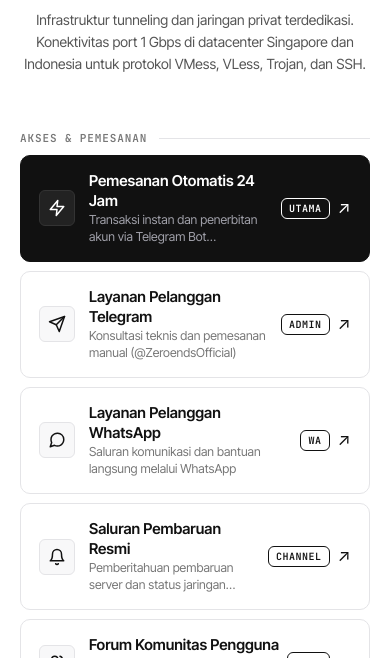
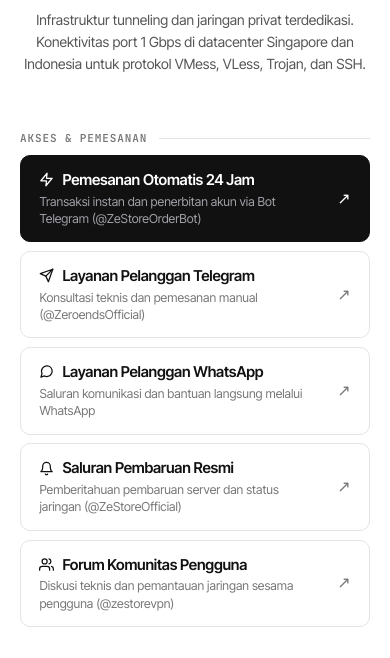
Before and after one commit to Ajizzz13/ze-store, a website: page index.html in a window 390 px wide. Shown: the part 186-844 px from the top of the page. Drawn offline with Linux system fonts and the light colour scheme.

Commit message:
Refine icon layout and mobile breathing room
Streamline link cards by embedding subtle inline 15px vector icons directly in the title row and removing bulky container boxes. Restore text-only spec sheet labels for uniform grid heights and prevent header collision on mobile.

```diff
--- a/index.html
+++ b/index.html
@@ -51,83 +51,58 @@
   <div class="section-label">Akses &amp; Pemesanan</div>
   <div class="links-stack">
     <a class="link-card link-card--primary" href="https://t.me/ZeStoreOrderBot" target="_blank" rel="noopener noreferrer">
-      <div class="link-card__lead">
-        <div class="link-card__icon-box" aria-hidden="true">
-          <svg class="link-card__icon" viewBox="0 0 24 24"><polygon points="13 2 3 14 12 14 11 22 21 10 12 10 13 2"/></svg>
+      <div class="link-card__body">
+        <div class="link-card__title-row">
+          <svg class="link-card__icon" viewBox="0 0 24 24" aria-hidden="true"><polygon points="13 2 3 14 12 14 11 22 21 10 12 10 13 2"/></svg>
+          <span class="link-card__title">Pemesanan Otomatis 24 Jam</span>
         </div>
-        <div class="link-card__main">
-          <span class="link-card__title">Pemesanan Otomatis 24 Jam</span>
-          <span class="link-card__desc">Transaksi instan dan penerbitan akun via Telegram Bot (@ZeStoreOrderBot)</span>
-        </div>
+        <p class="link-card__desc">Transaksi instan dan penerbitan akun via Bot Telegram (@ZeStoreOrderBot)</p>
       </div>
-      <div class="link-card__side">
-        <span class="link-card__tag">Utama</span>
-        <span class="link-card__arrow" aria-hidden="true">↗</span>
-      </div>
+      <span class="link-card__arrow" aria-hidden="true">↗</span>
     </a>
 
     <a class="link-card" href="https://t.me/ZeroendsOfficial" target="_blank" rel="noopener noreferrer">
-      <div class="link-card__lead">
-        <div class="link-card__icon-box" aria-hidden="true">
-          <svg class="link-card__icon" viewBox="0 0 24 24"><line x1="22" y1="2" x2="11" y2="13"/><polygon points="22 2 15 22 11 13 2 9 22 2"/></svg>
+      <div class="link-card__body">
+        <div class="link-card__title-row">
+          <svg class="link-card__icon" viewBox="0 0 24 24" aria-hidden="true"><line x1="22" y1="2" x2="11" y2="13"/><polygon points="22 2 15 22 11 13 2 9 22 2"/></svg>
+          <span class="link-card__title">Layanan Pelanggan Telegram</span>
         </div>
-        <div class="link-card__main">
-          <span class="link-card__title">Layanan Pelanggan Telegram</span>
-          <span class="link-card__desc">Konsultasi teknis dan pemesanan manual (@ZeroendsOfficial)</span>
-        </div>
+        <p class="link-card__desc">Konsultasi teknis dan pemesanan manual (@ZeroendsOfficial)</p>
       </div>
-      <div class="link-card__side">
-        <span class="link-card__tag">Admin</span>
-        <span class="link-card__arrow" aria-hidden="true">↗</span>
-      </div>
+      <span class="link-card__arrow" aria-hidden="true">↗</span>
     </a>
 
     <a class="link-card" href="https://wa.me/message/XCDPU2IE7N6YJ1" target="_blank" rel="noopener noreferrer">
-      <div class="link-card__lead">
-        <div class="link-card__icon-box" aria-hidden="true">
-          <svg class="link-card__icon" viewBox="0 0 24 24"><path d="M21 11.5a8.38 8.38 0 0 1-.9 3.8 8.5 8.5 0 0 1-7.6 4.7 8.38 8.38 0 0 1-3.8-.9L3 21l1.9-5.7a8.38 8.38 0 0 1-.9-3.8 8.5 8.5 0 0 1 4.7-7.6 8.38 8.38 0 0 1 3.8-.9h.5a8.48 8.48 0 0 1 8 8v.5z"/></svg>
+      <div class="link-card__body">
+        <div class="link-card__title-row">
+          <svg class="link-card__icon" viewBox="0 0 24 24" aria-hidden="true"><path d="M21 11.5a8.38 8.38 0 0 1-.9 3.8 8.5 8.5 0 0 1-7.6 4.7 8.38 8.38 0 0 1-3.8-.9L3 21l1.9-5.7a8.38 8.38 0 0 1-.9-3.8 8.5 8.5 0 0 1 4.7-7.6 8.38 8.38 0 0 1 3.8-.9h.5a8.48 8.48 0 0 1 8 8v.5z"/></svg>
+          <span class="link-card__title">Layanan Pelanggan WhatsApp</span>
         </div>
-        <div class="link-card__main">
-          <span class="link-card__title">Layanan Pelanggan WhatsApp</span>
-          <span class="link-card__desc">Saluran komunikasi dan bantuan langsung melalui WhatsApp</span>
-        </div>
+        <p class="link-card__desc">Saluran komunikasi dan bantuan langsung melalui WhatsApp</p>
       </div>
-      <div class="link-card__side">
-        <span class="link-card__tag">WA</span>
-        <span class="link-card__arrow" aria-hidden="true">↗</span>
-      </div>
+      <span class="link-card__arrow" aria-hidden="true">↗</span>
     </a>
 
     <a class="link-card" href="https://t.me/ZeStoreOfficial" target="_blank" rel="noopener noreferrer">
-      <div class="link-card__lead">
-        <div class="link-card__icon-box" aria-hidden="true">
-          <svg class="link-card__icon" viewBox="0 0 24 24"><path d="M18 8A6 6 0 0 0 6 8c0 7-3 9-3 9h18s-3-2-3-9"/><path d="M13.73 21a2 2 0 0 1-3.46 0"/></svg>
+      <div class="link-card__body">
+        <div class="link-card__title-row">
+          <svg class="link-card__icon" viewBox="0 0 24 24" aria-hidden="true"><path d="M18 8A6 6 0 0 0 6 8c0 7-3 9-3 9h18s-3-2-3-9"/><path d="M13.73 21a2 2 0 0 1-3.46 0"/></svg>
+          <span class="link-card__title">Saluran Pembaruan Resmi</span>
         </div>
-        <div class="link-card__main">
-          <span class="link-card__title">Saluran Pembaruan Resmi</span>
-          <span class="link-card__desc">Pemberitahuan pembaruan server dan status jaringan (@ZeStoreOfficial)</span>
-        </div>
+        <p class="link-card__desc">Pemberitahuan pembaruan server dan status jaringan (@ZeStoreOfficial)</p>
       </div>
-      <div class="link-card__side">
-        <span class="link-card__tag">Channel</span>
-        <span class="link-card__arrow" aria-hidden="true">↗</span>
-      </div>
+      <span class="link-card__arrow" aria-hidden="true">↗</span>
     </a>
 
     <a class="link-card" href="https://t.me/zestorevpn" target="_blank" rel="noopener noreferrer">
-      <div class="link-card__lead">
-        <div class="link-card__icon-box" aria-hidden="true">
-          <svg class="link-card__icon" viewBox="0 0 24 24"><path d="M17 21v-2a4 4 0 0 0-4-4H5a4 4 0 0 0-4 4v2"/><circle cx="9" cy="7" r="4"/><path d="M23 21v-2a4 4 0 0 0-3-3.87"/><path d="M16 3.13a4 4 0 0 1 0 7.75"/></svg>
+      <div class="link-card__body">
+        <div class="link-card__title-row">
+          <svg class="link-card__icon" viewBox="0 0 24 24" aria-hidden="true"><path d="M17 21v-2a4 4 0 0 0-4-4H5a4 4 0 0 0-4 4v2"/><circle cx="9" cy="7" r="4"/><path d="M23 21v-2a4 4 0 0 0-3-3.87"/><path d="M16 3.13a4 4 0 0 1 0 7.75"/></svg>
+          <span class="link-card__title">Forum Komunitas Pengguna</span>
         </div>
-        <div class="link-card__main">
-          <span class="link-card__title">Forum Komunitas Pengguna</span>
-          <span class="link-card__desc">Diskusi teknis dan pemantauan jaringan sesama pengguna (@zestorevpn)</span>
-        </div>
+        <p class="link-card__desc">Diskusi teknis dan pemantauan jaringan sesama pengguna (@zestorevpn)</p>
       </div>
-      <div class="link-card__side">
-        <span class="link-card__tag">Grup</span>
-        <span class="link-card__arrow" aria-hidden="true">↗</span>
-      </div>
+      <span class="link-card__arrow" aria-hidden="true">↗</span>
     </a>
   </div>
 
@@ -200,9 +175,9 @@
     <div class="content-card__head">
       <h2 class="content-card__title">
         <svg class="content-card__icon" viewBox="0 0 24 24" aria-hidden="true"><rect x="2" y="14" width="20" height="8" rx="2"/><path d="M6 18h.01"/><path d="M10 18h.01"/><path d="M15 10l4-6"/><path d="M9 10L5 4"/><path d="M20 14V6a2 2 0 0 0-2-2H6a2 2 0 0 0-2 2v8"/></svg>
-        <span>Paket Khusus STB &amp; OpenWRT</span>
+        <span>STB &amp; OpenWRT Router</span>
       </h2>
-      <span class="content-card__meta">Router &amp; Gateway</span>
+      <span class="content-card__meta">Hardware Gateway</span>
     </div>
     <p class="content-card__note">Konfigurasi khusus perangkat Set-Top-Box (STB) dan router berbasis OpenWRT.</p>
     <div class="table-wrap">
@@ -232,45 +207,27 @@
     </div>
     <div class="spec-grid">
       <div class="spec-box">
-        <div class="spec-box__label">
-          <svg class="spec-box__icon" viewBox="0 0 24 24" aria-hidden="true"><rect x="2" y="3" width="20" height="14" rx="2"/><line x1="8" y1="21" x2="16" y2="21"/><line x1="12" y1="17" x2="12" y2="21"/></svg>
-          <span>Alokasi Perangkat</span>
-        </div>
+        <div class="spec-box__label">Alokasi Perangkat</div>
         <div class="spec-box__value">2 Perangkat Aktif</div>
       </div>
       <div class="spec-box">
-        <div class="spec-box__label">
-          <svg class="spec-box__icon" viewBox="0 0 24 24" aria-hidden="true"><line x1="12" y1="5" x2="12" y2="19"/><line x1="5" y1="12" x2="19" y2="12"/></svg>
-          <span>Tambah Perangkat</span>
-        </div>
+        <div class="spec-box__label">Tambah Perangkat</div>
         <div class="spec-box__value">Rp 2.000 / Perangkat</div>
       </div>
       <div class="spec-box">
-        <div class="spec-box__label">
-          <svg class="spec-box__icon" viewBox="0 0 24 24" aria-hidden="true"><path d="M12 22s8-4 8-10V5l-8-3-8 3v7c0 6 8 10 8 10z"/></svg>
-          <span>Dukungan Protokol</span>
-        </div>
+        <div class="spec-box__label">Dukungan Protokol</div>
         <div class="spec-box__value">VMess • VLess • Trojan • SSH</div>
       </div>
       <div class="spec-box">
-        <div class="spec-box__label">
-          <svg class="spec-box__icon" viewBox="0 0 24 24" aria-hidden="true"><polygon points="13 2 3 14 12 14 11 22 21 10 12 10 13 2"/></svg>
-          <span>Kapasitas Bandwidth</span>
-        </div>
+        <div class="spec-box__label">Kapasitas Bandwidth</div>
         <div class="spec-box__value">Port Speed 1 Gbps</div>
       </div>
       <div class="spec-box">
-        <div class="spec-box__label">
-          <svg class="spec-box__icon" viewBox="0 0 24 24" aria-hidden="true"><path d="M22 11.08V12a10 10 0 1 1-5.93-9.14"/><polyline points="22 4 12 14.01 9 11.01"/></svg>
-          <span>Rekam Jejak</span>
-        </div>
+        <div class="spec-box__label">Rekam Jejak Transaksi</div>
         <div class="spec-box__value">3.162+ Selesai</div>
       </div>
       <div class="spec-box">
-        <div class="spec-box__label">
-          <svg class="spec-box__icon" viewBox="0 0 24 24" aria-hidden="true"><path d="M17 21v-2a4 4 0 0 0-4-4H5a4 4 0 0 0-4 4v2"/><circle cx="9" cy="7" r="4"/></svg>
-          <span>Pengguna Aktif</span>
-        </div>
+        <div class="spec-box__label">Pengguna Aktif</div>
         <div class="spec-box__value">2.370+ Akun Terdaftar</div>
       </div>
     </div>
--- a/style.css
+++ b/style.css
@@ -158,14 +158,15 @@ body {
   display: flex;
   align-items: center;
   justify-content: space-between;
-  padding: 0.95rem 1.15rem;
+  padding: 0.875rem 1.15rem;
   border: 1px solid var(--border-light);
   border-radius: var(--radius-md);
   background-color: var(--bg-card);
   color: var(--fg-primary);
   text-decoration: none;
   transition: background-color 0.12s ease, border-color 0.12s ease, transform 0.08s ease;
-  min-height: 64px;
+  gap: 0.75rem;
+  min-height: 58px;
 }
 
 .link-card:hover {
@@ -188,92 +189,71 @@ body {
   border-color: #27272A;
   color: var(--fg-inverse);
 }
-.link-card__lead {
+
+.link-card__body {
   display: flex;
-  align-items: center;
-  gap: 0.85rem;
-  padding-right: var(--space-xs);
+  flex-direction: column;
+  gap: 0.2rem;
   flex: 1;
   min-width: 0;
 }
 
-.link-card__icon-box {
-  width: 36px;
-  height: 36px;
-  border-radius: var(--radius-sm);
-  border: 1px solid var(--border-light);
+.link-card__title-row {
   display: flex;
   align-items: center;
-  justify-content: center;
-  flex-shrink: 0;
-  background-color: var(--bg-secondary);
-  color: var(--fg-primary);
-}
-
-.link-card--primary .link-card__icon-box {
-  border-color: #333333;
-  background-color: #222222;
-  color: #FFFFFF;
+  gap: 0.5rem;
 }
 
 .link-card__icon {
-  width: 18px;
-  height: 18px;
+  width: 15px;
+  height: 15px;
   stroke: currentColor;
   stroke-width: 2;
   fill: none;
   stroke-linecap: round;
   stroke-linejoin: round;
-}
-
-.link-card__main {
-  display: flex;
-  flex-direction: column;
-  gap: 0.15rem;
-  min-width: 0;
+  flex-shrink: 0;
 }
 
 .link-card__title {
+  font-family: var(--font-body);
   font-weight: 600;
   font-size: 0.9375rem;
   line-height: 1.3;
+  letter-spacing: -0.015em;
 }
 
 .link-card__desc {
   font-size: 0.775rem;
   color: var(--fg-muted);
-  line-height: 1.35;
-  display: -webkit-box;
-  -webkit-line-clamp: 2;
-  -webkit-box-orient: vertical;
-  overflow: hidden;
+  line-height: 1.4;
 }
 
 .link-card--primary .link-card__desc {
   color: #A1A1AA;
 }
 
-.link-card__side {
-  display: flex;
-  align-items: center;
-  gap: 0.5rem;
+.link-card__arrow {
+  font-family: var(--font-mono);
+  font-size: 1rem;
+  line-height: 1;
+  color: var(--fg-muted);
   flex-shrink: 0;
+  padding-left: 0.25rem;
+  transition: color 0.12s ease, transform 0.12s ease;
 }
 
-.link-card__tag {
-  font-family: var(--font-mono);
-  font-size: 0.625rem;
-  font-weight: 600;
-  text-transform: uppercase;
-  letter-spacing: 0.05em;
-  padding: 0.15rem 0.45rem;
-  border: 1px solid currentColor;
-  border-radius: var(--radius-sm);
+.link-card--primary .link-card__arrow {
+  color: var(--fg-inverse);
 }
 
-.link-card__arrow {
-  font-size: 1.05rem;
-  line-height: 1;
+.link-card:hover .link-card__arrow {
+  color: var(--fg-primary);
+  transform: translate(1px, -1px);
+}
+
+.link-card--primary:hover .link-card__arrow {
+  color: var(--fg-inverse);
 }
 
 /* Tabular & Content Cards */
@@ -288,7 +268,8 @@ body {
 .content-card__head {
   display: flex;
   justify-content: space-between;
-  align-items: baseline;
+  align-items: center;
+  gap: 0.5rem;
   margin-bottom: 0.75rem;
   padding-bottom: 0.5rem;
   border-bottom: 1px solid var(--border-light);
@@ -400,20 +381,6 @@ body {
   letter-spacing: 0.05em;
   color: var(--fg-muted);
   margin-bottom: 0.25rem;
-  display: flex;
-  align-items: center;
-  gap: 0.35rem;
-}
-
-.spec-box__icon {
-  width: 12px;
-  height: 12px;
-  stroke: currentColor;
-  stroke-width: 2;
-  fill: none;
-  stroke-linecap: round;
-  stroke-linejoin: round;
-  flex-shrink: 0;
 }
 
 .spec-box__value {
```
